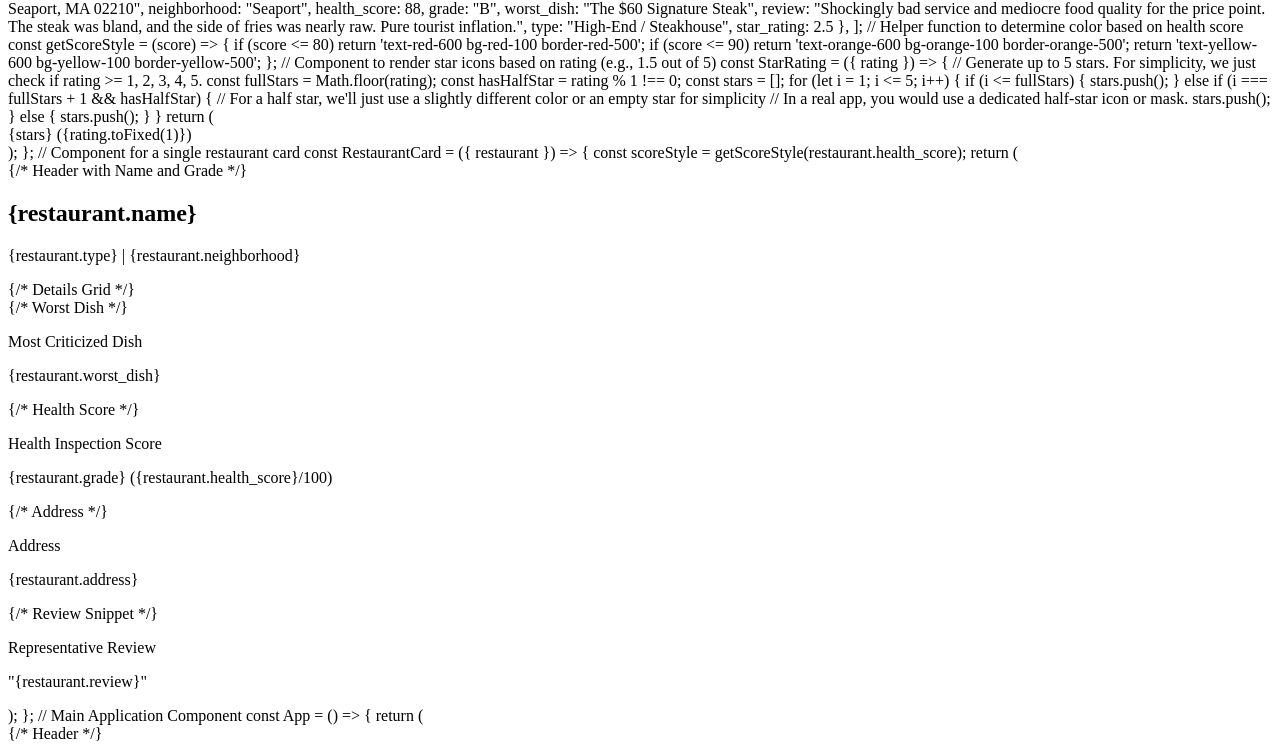
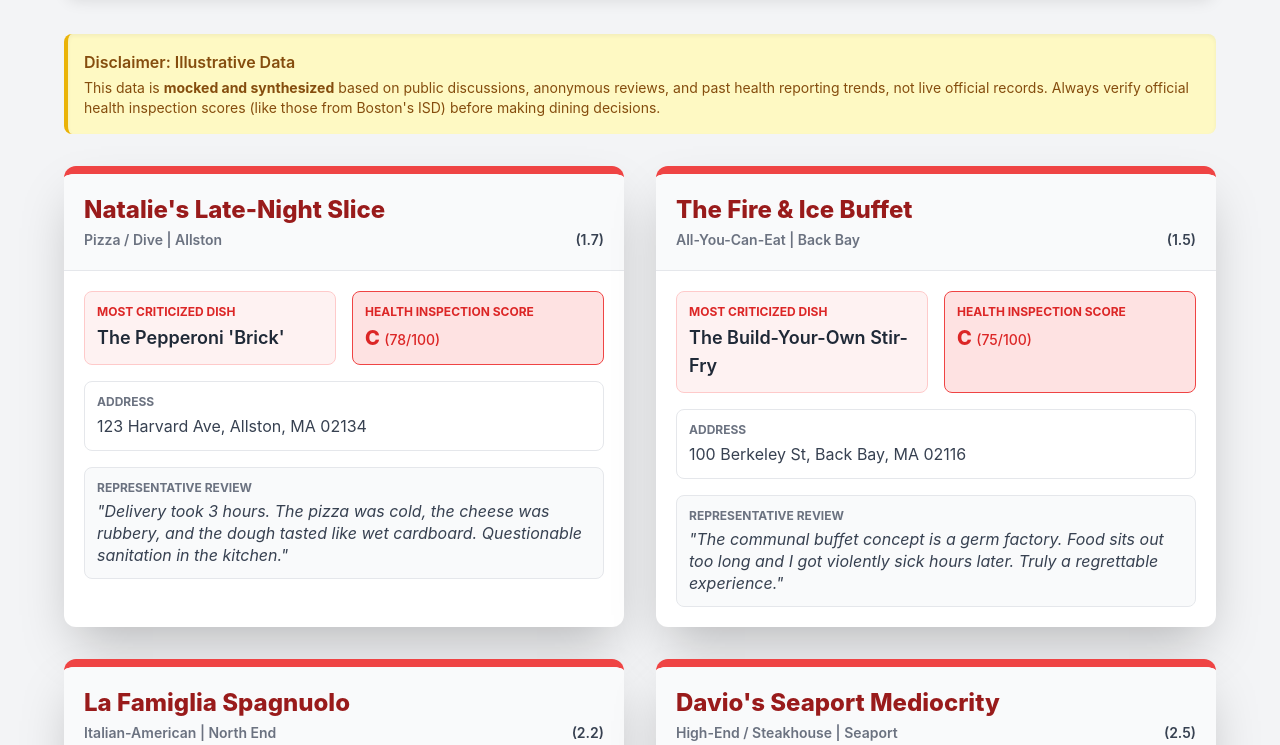
Before and after one commit to Norlanevalbrun/project2, a plain HTML site: page index.html in a window 1280 px wide. Shown: the part 170-915 px from the top of the page. Drawn offline with nearby package versions, Linux system fonts and the light colour scheme.

Commit message:
Update index.html

```diff
--- a/index.html
+++ b/index.html
@@ -1,9 +1,28 @@
-import React, { useState, useEffect } from 'react';
-import { MinusCircle, MapPin, StarOff, AlertTriangle, Scale, Star } from 'lucide-react';
+<!DOCTYPE html>
+<html lang="en">
+<head>
+    <meta charset="UTF-8">
+    <meta name="viewport" content="width=device-width, initial-scale=1.0">
+    <title>The Boston Eatery Blacklist</title>
+    <!-- Load Tailwind CSS -->
+    <script src="https://cdn.tailwindcss.com"></script>
+    <!-- Load Lucide Icons (for icons like Star, MapPin) -->
+    <script src="https://unpkg.com/lucide@latest"></script>
+    <style>
+        /* Custom styles for the font */
+        body {
+            font-family: 'Inter', sans-serif;
+        }
+    </style>
+</head>
+<body class="bg-gray-100 min-h-screen">
 
+    <div id="app-root" class="p-4 sm:p-8 font-['Inter']">
+        <!-- Application content will be injected here by JavaScript -->
+    </div>
+
+    <script>
         // --- MOCK DATA BASED ON PUBLICLY CRITICIZED ESTABLISHMENTS ---
-// NOTE: Addresses and scores are illustrative and derived from general public discussion, not real-time official data.
-// A score of 80 or below typically results in a 'C' grade in Boston's public health rating system.
         const WORST_RESTAURANTS_DATA = [
             {
                 id: 1,
@@ -56,143 +75,213 @@ const WORST_RESTAURANTS_DATA = [
         ];
 
         // Helper function to determine color based on health score
-const getScoreStyle = (score) => {
+        function getScoreStyle(score) {
             if (score <= 80) return 'text-red-600 bg-red-100 border-red-500';
             if (score <= 90) return 'text-orange-600 bg-orange-100 border-orange-500';
             return 'text-yellow-600 bg-yellow-100 border-yellow-500';
-};
+        }
 
-// Component to render star icons based on rating (e.g., 1.5 out of 5)
-const StarRating = ({ rating }) => {
-    // Generate up to 5 stars. For simplicity, we just check if rating >= 1, 2, 3, 4, 5.
+        // Helper function to create an HTML element
+        function createElement(tag, className = '', content = '') {
+            const element = document.createElement(tag);
+            if (className) {
+                element.className = className;
+            }
+            if (content) {
+                element.innerHTML = content;
+            }
+            return element;
+        }
+
+        /**
+         * Helper function to safely get a Lucide icon SVG string.
+         * We use lucide.icons[iconName].toSvg() which is the correct way for the CDN version.
+         */
+        function getLucideIcon(iconName, classes = '') {
+            if (typeof lucide !== 'undefined' && lucide.icons && lucide.icons[iconName]) {
+                try {
+                    // This returns the full <svg>...</svg> tag string
+                    return lucide.icons[iconName].toSvg({ class: classes });
+                } catch (e) {
+                    console.error(`Error generating SVG for ${iconName}:`, e);
+                    return '';
+                }
+            }
+            return ''; // Return empty string if lucide or the icon is not ready
+        }
+
+        // Component to render star icons based on rating
+        function createStarRating(rating) {
+            const container = createElement('div', 'flex items-center space-x-0.5');
             const fullStars = Math.floor(rating);
             const hasHalfStar = rating % 1 !== 0;
 
-    const stars = [];
             for (let i = 1; i <= 5; i++) {
+                let starClasses = "w-4 h-4";
                 if (i <= fullStars) {
-            stars.push(<Star key={i} className="w-4 h-4 fill-red-500 text-red-500" />);
+                    // Full Red Star
+                    starClasses += " fill-red-500 text-red-500";
                 } else if (i === fullStars + 1 && hasHalfStar) {
-            // For a half star, we'll just use a slightly different color or an empty star for simplicity
-            // In a real app, you would use a dedicated half-star icon or mask.
-            stars.push(<Star key={i} className="w-4 h-4 text-red-500 opacity-50" />);
+                    // Half-filled or dimmed star
+                    starClasses += " text-red-500 opacity-50";
                 } else {
-            stars.push(<Star key={i} className="w-4 h-4 text-gray-300" />);
-        }
+                    // Empty Gray Star
+                    starClasses += " text-gray-300";
                 }
 
-    return (
-        <div className="flex items-center space-x-0.5">
-            {stars}
-            <span className="ml-1 text-sm font-semibold text-gray-700">({rating.toFixed(1)})</span>
-        </div>
-    );
-};
+                // Use the safe helper function, passing the classes directly
+                const starIcon = getLucideIcon('star', starClasses);
+                // We use += to append the full SVG tag string
+                container.innerHTML += starIcon;
+            }
 
+            const ratingText = createElement('span', 'ml-1 text-sm font-semibold text-gray-700', `(${rating.toFixed(1)})`);
+            container.appendChild(ratingText);
+
+            return container;
+        }
 
         // Component for a single restaurant card
-const RestaurantCard = ({ restaurant }) => {
+        function createRestaurantCard(restaurant) {
             const scoreStyle = getScoreStyle(restaurant.health_score);
 
-  return (
-    <div className="bg-white rounded-xl shadow-2xl overflow-hidden transform transition duration-500 hover:scale-[1.02] border-t-8 border-red-500">
+            const card = createElement('div', 'bg-white rounded-xl shadow-2xl overflow-hidden transform transition duration-500 hover:scale-[1.02] border-t-8 border-red-500');
 
-      {/* Header with Name and Grade */}
-      <div className="p-5 bg-gray-50 border-b">
-        <h2 className="text-2xl font-extrabold text-red-800 flex items-center mb-1">
-          <MinusCircle className="w-6 h-6 mr-2 fill-red-200 stroke-red-800" />
-          {restaurant.name}
-        </h2>
-        <div className="flex justify-between items-center mt-1">
-          <p className="text-sm font-semibold text-gray-500">{restaurant.type} | {restaurant.neighborhood}</p>
-          <StarRating rating={restaurant.star_rating} />
-        </div>
-      </div>
+            // Header
+            const header = createElement('div', 'p-5 bg-gray-50 border-b');
+            // Icon: w-6 h-6, custom fill/stroke
+            const minusCircleIcon = getLucideIcon('minus-circle', 'w-6 h-6 mr-2 fill-red-200 stroke-red-800');
+            const nameHeading = createElement('h2', 'text-2xl font-extrabold text-red-800 flex items-center mb-1',
+                `${minusCircleIcon} ${restaurant.name}` // Directly insert the SVG tag
+            );
 
-      {/* Details Grid */}
-      <div className="p-5 grid grid-cols-1 md:grid-cols-2 gap-4">
+            const headerBottom = createElement('div', 'flex justify-between items-center mt-1');
+            const detailsText = createElement('p', 'text-sm font-semibold text-gray-500', `${restaurant.type} | ${restaurant.neighborhood}`);
+            headerBottom.appendChild(detailsText);
+            headerBottom.appendChild(createStarRating(restaurant.star_rating));
 
-        {/* Worst Dish */}
-        <div className="flex flex-col p-3 border border-red-200 rounded-lg bg-red-50">
-          <p className="text-xs font-bold uppercase text-red-600 mb-1 flex items-center">
-            <StarOff className="w-4 h-4 mr-1"/> Most Criticized Dish
+            header.appendChild(nameHeading);
+            header.appendChild(headerBottom);
+            card.appendChild(header);
+
+            // Details Grid
+            const detailsGrid = createElement('div', 'p-5 grid grid-cols-1 md:grid-cols-2 gap-4');
+
+            // Worst Dish
+            const starOffIcon = getLucideIcon('star-off', 'w-4 h-4 mr-1');
+            const worstDish = createElement('div', 'flex flex-col p-3 border border-red-200 rounded-lg bg-red-50');
+            worstDish.innerHTML = `
+                <p class="text-xs font-bold uppercase text-red-600 mb-1 flex items-center">
+                    ${starOffIcon} Most Criticized Dish
                 </p>
-          <p className="text-lg font-semibold text-gray-800">{restaurant.worst_dish}</p>
-        </div>
+                <p class="text-lg font-semibold text-gray-800">${restaurant.worst_dish}</p>
+            `;
+            detailsGrid.appendChild(worstDish);
 
-        {/* Health Score */}
-        <div className={`flex flex-col p-3 border rounded-lg ${scoreStyle}`}>
-          <p className="text-xs font-bold uppercase mb-1 flex items-center">
-            <Scale className="w-4 h-4 mr-1"/> Health Inspection Score
+            // Health Score
+            const scaleIcon = getLucideIcon('scale', 'w-4 h-4 mr-1');
+            const healthScore = createElement('div', `flex flex-col p-3 border rounded-lg ${scoreStyle}`);
+            healthScore.innerHTML = `
+                <p class="text-xs font-bold uppercase mb-1 flex items-center">
+                    ${scaleIcon} Health Inspection Score
                 </p>
-          <p className="text-xl font-extrabold">
-            {restaurant.grade} <span className="text-sm font-medium">({restaurant.health_score}/100)</span>
+                <p class="text-xl font-extrabold">
+                    ${restaurant.grade} <span class="text-sm font-medium">(${restaurant.health_score}/100)</span>
                 </p>
-        </div>
+            `;
+            detailsGrid.appendChild(healthScore);
 
-        {/* Address */}
-        <div className="col-span-1 md:col-span-2 flex flex-col p-3 border border-gray-200 rounded-lg">
-          <p className="text-xs font-bold uppercase text-gray-500 mb-1 flex items-center">
-            <MapPin className="w-4 h-4 mr-1"/> Address
+            // Address
+            const mapPinIcon = getLucideIcon('map-pin', 'w-4 h-4 mr-1');
+            const address = createElement('div', 'col-span-1 md:col-span-2 flex flex-col p-3 border border-gray-200 rounded-lg');
+            address.innerHTML = `
+                <p class="text-xs font-bold uppercase text-gray-500 mb-1 flex items-center">
+                    ${mapPinIcon} Address
                 </p>
-          <p className="text-base text-gray-700">{restaurant.address}</p>
-        </div>
+                <p class="text-base text-gray-700">${restaurant.address}</p>
+            `;
+            detailsGrid.appendChild(address);
 
-        {/* Review Snippet */}
-        <div className="col-span-1 md:col-span-2 flex flex-col p-3 border border-gray-200 rounded-lg bg-gray-50">
-          <p className="text-xs font-bold uppercase text-gray-500 mb-1 flex items-center">
-            <AlertTriangle className="w-4 h-4 mr-1 stroke-yellow-600"/> Representative Review
+            // Review Snippet
+            // Icon: w-4 h-4, stroke-yellow-600
+            const alertTriangleIcon = getLucideIcon('alert-triangle', 'w-4 h-4 mr-1 stroke-yellow-600');
+            const reviewSnippet = createElement('div', 'col-span-1 md:col-span-2 flex flex-col p-3 border border-gray-200 rounded-lg bg-gray-50');
+            reviewSnippet.innerHTML = `
+                <p class="text-xs font-bold uppercase text-gray-500 mb-1 flex items-center">
+                    ${alertTriangleIcon} Representative Review
                 </p>
-          <p className="italic text-base text-gray-700 leading-snug">
-            "{restaurant.review}"
+                <p class="italic text-base text-gray-700 leading-snug">
+                    "${restaurant.review}"
                 </p>
-        </div>
+            `;
+            detailsGrid.appendChild(reviewSnippet);
 
-      </div>
-    </div>
-  );
-};
+            card.appendChild(detailsGrid);
+            return card;
+        }
 
-// Main Application Component
-const App = () => {
-  return (
-    <div className="min-h-screen bg-gray-100 p-4 sm:p-8 font-['Inter']">
-      <div className="max-w-6xl mx-auto">
+        // Main Application Rendering Function
+        function renderApp() {
+            // New check: Wait until Lucide is available (specifically the icons object)
+            if (typeof lucide === 'undefined' || !lucide.icons) {
+                console.log("Lucide library not yet fully initialized. Waiting...");
+                // Note: window.onload will retry this automatically
+                return;
+            }
 
-        {/* Header */}
-        <header className="text-center mb-10 p-6 bg-red-700 text-white rounded-xl shadow-lg">
-          <h1 className="text-4xl sm:text-5xl font-extrabold mb-2">
+            const appRoot = document.getElementById('app-root');
+            // Clear existing content to prevent duplication on multiple runs
+            appRoot.innerHTML = '';
+
+            // Container for content
+            const container = createElement('div', 'max-w-6xl mx-auto');
+
+            // Header
+            const header = createElement('header', 'text-center mb-10 p-6 bg-red-700 text-white rounded-xl shadow-lg');
+            header.innerHTML = `
+                <h1 class="text-4xl sm:text-5xl font-extrabold mb-2">
                     The Boston Eatery Blacklist
                 </h1>
-          <p className="text-xl font-light opacity-90">
+                <p class="text-xl font-light opacity-90">
                     A list of Boston's most critically and hygienically questionable dining spots.
                 </p>
-        </header>
+            `;
+            container.appendChild(header);
 
-        {/* Disclaimer */}
-        <div className="mb-8 p-4 bg-yellow-100 border-l-4 border-yellow-500 text-yellow-800 rounded-lg shadow-inner">
-          <p className="font-semibold flex items-center">
-            <AlertTriangle className="w-5 h-5 mr-2"/> Disclaimer: Illustrative Data
+            // Disclaimer
+            // Icon: w-5 h-5
+            const alertTriangleIcon = getLucideIcon('alert-triangle', 'w-5 h-5 mr-2');
+            const disclaimer = createElement('div', 'mb-8 p-4 bg-yellow-100 border-l-4 border-yellow-500 text-yellow-800 rounded-lg shadow-inner');
+            disclaimer.innerHTML = `
+                <p class="font-semibold flex items-center">
+                    ${alertTriangleIcon} Disclaimer: Illustrative Data
                 </p>
-          <p className="text-sm mt-1">
-            This data is **mocked and synthesized** based on public discussions, anonymous reviews, and past health reporting trends, not live official records. Always verify official health inspection scores (like those from Boston's ISD) before making dining decisions.
+                <p class="text-sm mt-1">
+                    This data is <strong>mocked and synthesized</strong> based on public discussions, anonymous reviews, and past health reporting trends, not live official records. Always verify official health inspection scores (like those from Boston's ISD) before making dining decisions.
                 </p>
-        </div>
+            `;
+            container.appendChild(disclaimer);
 
-        {/* Restaurant List */}
-        <main className="grid grid-cols-1 lg:grid-cols-2 gap-8">
-          {WORST_RESTAURANTS_DATA.map(restaurant => (
-            <RestaurantCard key={restaurant.id} restaurant={restaurant} />
-          ))}
-        </main>
+            // Restaurant List (Main)
+            const main = createElement('main', 'grid grid-cols-1 lg:grid-cols-2 gap-8');
 
-        {/* Footer */}
-        <footer className="mt-12 text-center text-gray-500 text-sm">
-            Data synthesized for demonstration purposes, Nov 2025.
-        </footer>
-      </div>
-    </div>
-  );
-};
+            WORST_RESTAURANTS_DATA.forEach(restaurant => {
+                main.appendChild(createRestaurantCard(restaurant));
+            });
+            container.appendChild(main);
 
-export default App;
+            // Footer
+            const footer = createElement('footer', 'mt-12 text-center text-gray-500 text-sm', 'Data synthesized for demonstration purposes, Nov 2025.');
+            container.appendChild(footer);
+
+            appRoot.appendChild(container);
+
+            // Since we are generating SVGs manually using .toSvg(), we no longer need the final lucide.createIcons() call here.
+        }
+
+        // Use window.onload to ensure all external scripts (like Lucide) have finished loading
+        // before attempting to run the rendering logic.
+        window.onload = renderApp;
+    </script>
+</body>
+</html>
```
Lines whose indentation alone changed are shown as unchanged.
